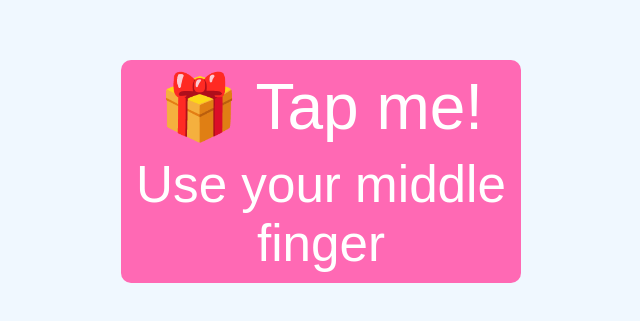
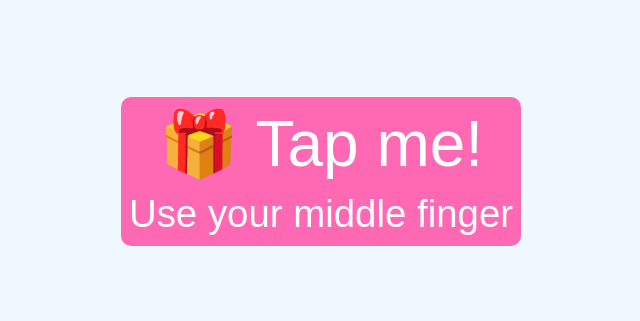
Before and after one commit to GBOUT01/Dream-s-day, a plain HTML site: page index.html in a window 1280 px wide. Shown: the part 229-550 px from the top of the page, without its empty margins (319-959 px from the left). Drawn offline with Linux system fonts and the light colour scheme.

Commit message:
Update index.html

```diff
--- a/index.html
+++ b/index.html
@@ -44,7 +44,7 @@
         }
 
         .additional-text {
-            font-size: 4vw; /* Adjust font size if necessary */
+            font-size: 3vw; /* Adjust font size if necessary */
             margin-top: 10px; /* Space between the texts */
         }
 
```
